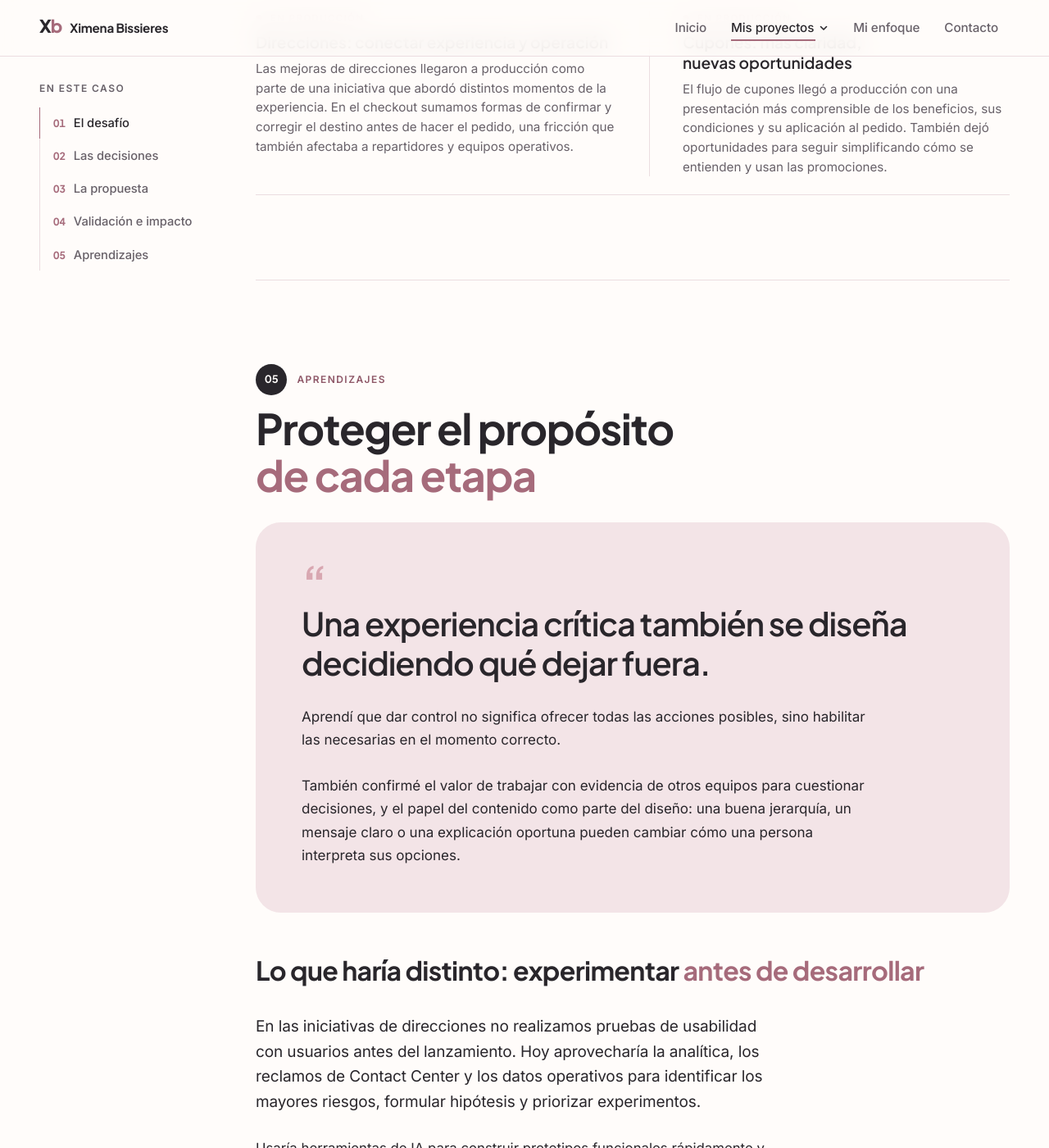
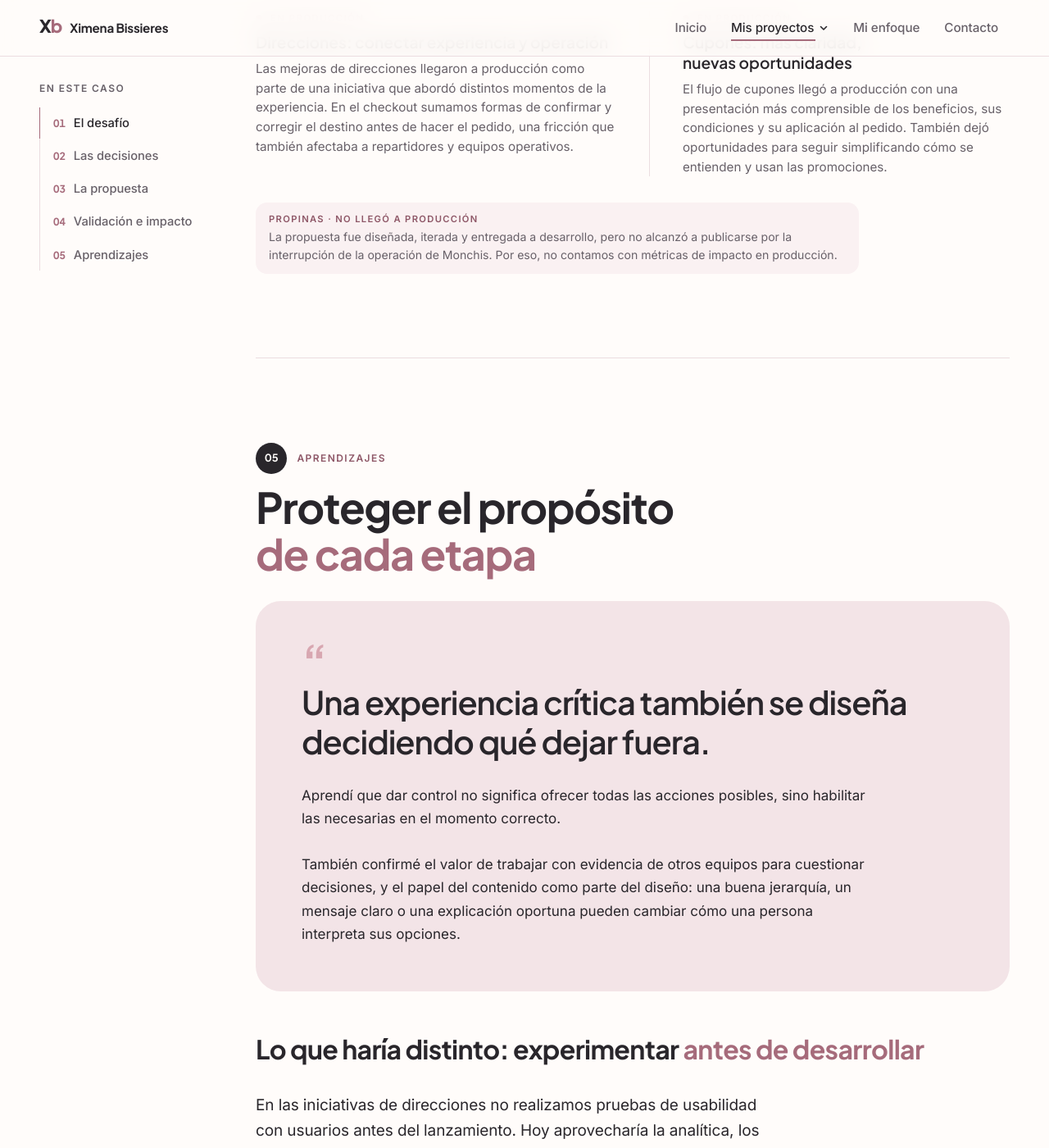
Before and after one commit to ximebissieres/Ximebissieres.github.io, a Jekyll site: the page built from proyectos/monchis.html, in a window 1280 px wide and 1400 px high, scrolled down 6425 px. Shown: the whole window at 82% size. Built offline with Jekyll 4.4.1, drawn with Linux system fonts in a browser that asks for light colours.

Commit message:
Monchis: Validación e impacto sin línea sobrante y con nota de estado de propinas
Co-Authored-By: Claude Opus 5.5 <noreply@anthropic.com>
Claude-Session: https://claude.ai/code/session_01DJ4kQgEHjb3PtnpPBBuZ5X

```diff
--- a/assets/styles.css
+++ b/assets/styles.css
@@ -2033,3 +2033,7 @@ body { font-family: var(--sans); font-size: var(--fs-body); line-height: 1.65; f
   .cscreens--inline .cs-3 { --x: 73%; }
 }
 @media (max-width: 600px) { .cscreens--inline .cs-1 { top: 16.6%; } }
+/* 04 · Impacto: sin línea inferior; propinas como nota secundaria de cierre */
+.impact-pair { border-bottom: 0; padding-bottom: 4px; }
+.impact-note { max-width: 46rem; padding: 12px 16px; border-radius: 14px; background: var(--bg-3); font-size: .88rem; line-height: 1.55; color: var(--muted); text-wrap: pretty; }
+.impact-note b { display: block; margin-bottom: 2px; font-size: .7rem; font-weight: var(--w-semibold); letter-spacing: .12em; text-transform: uppercase; color: var(--rose-ink); }
--- a/proyectos/monchis.html
+++ b/proyectos/monchis.html
@@ -197,7 +197,7 @@ summary: 'En Monchis, los pedidos podían ser con envío a domicilio, retiro en
           <p>El flujo de cupones llegó a producción con una presentación más comprensible de los beneficios, sus condiciones y su aplicación al pedido. También dejó oportunidades para seguir simplificando cómo se entienden y usan las promociones.</p>
         </div>
       </div>
-
+      <p class="impact-note"><b>Propinas · No llegó a producción</b> La propuesta fue diseñada, iterada y entregada a desarrollo, pero no alcanzó a publicarse por la interrupción de la operación de Monchis. Por eso, no contamos con métricas de impacto en producción.</p>
     </section>
 
     <section class="chapter" id="aprendizajes" data-title="Aprendizajes">
```
